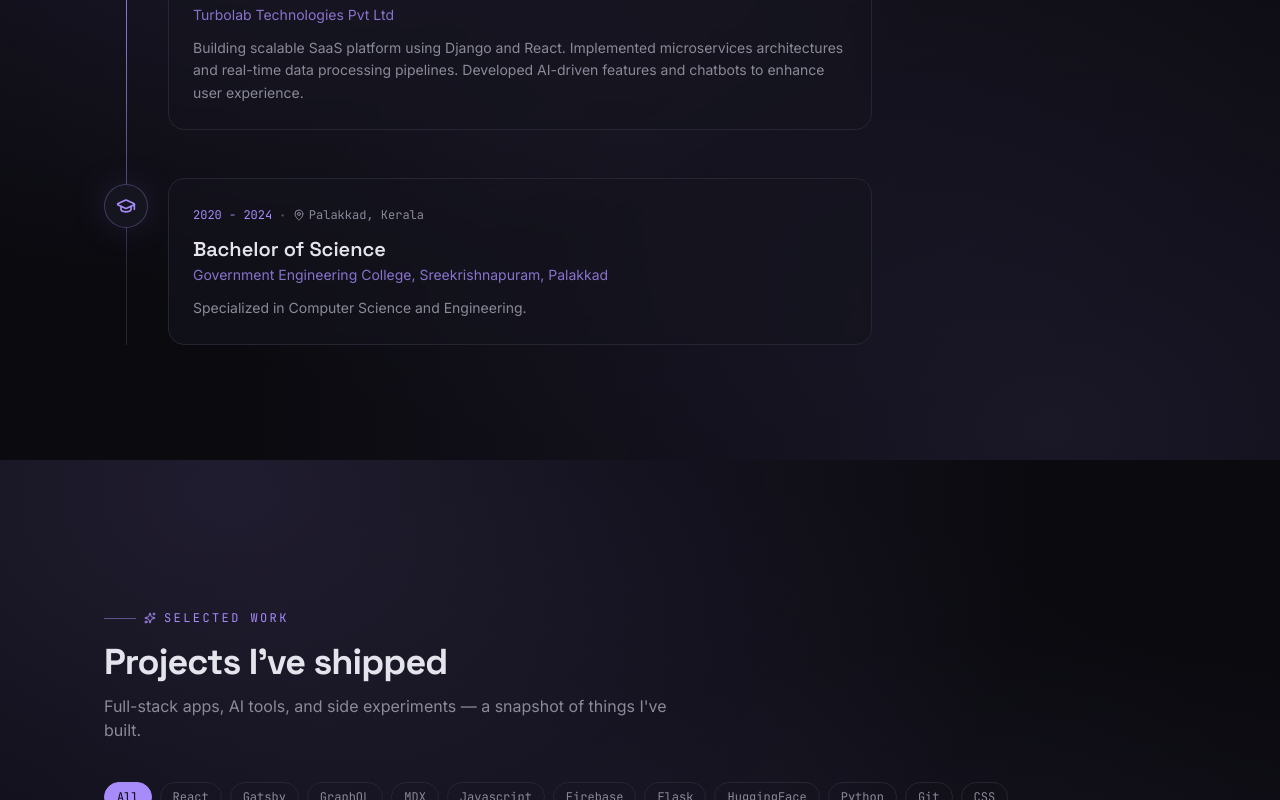
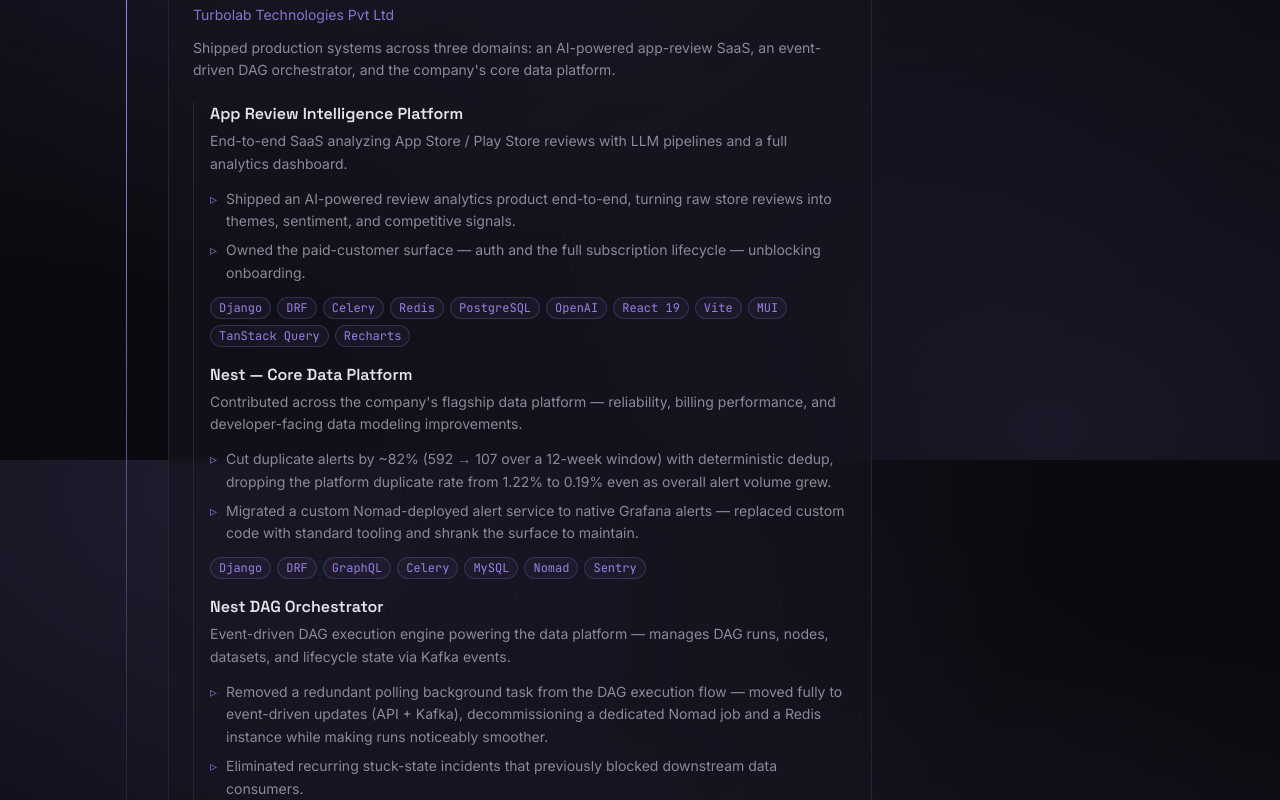
Before and after one commit to mashhoorahdal/portfolio, a React (Vite) app: page / in a window 1280 px wide. Shown: the part 1140-1940 px from the top of the page. Built offline with nearby package versions, Linux system fonts and the light colour scheme.

Commit message:
feat: enhance experience section with detailed project summaries and bullet points

```diff
--- a/src/components/Timeline/Timeline.jsx
+++ b/src/components/Timeline/Timeline.jsx
@@ -5,6 +5,32 @@
 
 const isEducation = (title) =>
   /bachelor|master|phd|engineering|school|college|university|b\.?\s*sc/i.test(title);
+
+const BulletList = ({ items }) => (
+  <ul className="mt-3 space-y-1.5">
+    {items.map((b, i) => (
+      <li
+        key={i}
+        className="text-sm text-fg-muted leading-relaxed pl-4 relative before:content-['▹'] before:absolute before:left-0 before:text-accent/70"
+      >
+        {b}
+      </li>
+    ))}
+  </ul>
+);
+
+const TechPills = ({ items }) => (
+  <div className="mt-3 flex flex-wrap gap-1.5">
+    {items.map((t) => (
+      <span
+        key={t}
+        className="text-[10px] md:text-xs font-mono px-2 py-0.5 rounded-full border border-accent/20 bg-accent/5 text-accent/90"
+      >
+        {t}
+      </span>
+    ))}
+  </div>
+);
 
 const TimelineNode = ({ exp, index }) => {
   const Icon = isEducation(exp.title) ? GraduationCap : Briefcase;
@@ -34,7 +60,34 @@
         </div>
         <h3 className="font-display text-lg md:text-xl font-semibold">{exp.title}</h3>
         <p className="text-sm text-accent/80 mt-0.5">{exp.company}</p>
-        <p className="text-sm text-fg-muted mt-3 leading-relaxed">{exp.description}</p>
+
+        {exp.summary && (
+          <p className="text-sm text-fg-muted mt-3 leading-relaxed">{exp.summary}</p>
+        )}
+
+        {exp.description && !exp.summary && (
+          <p className="text-sm text-fg-muted mt-3 leading-relaxed">{exp.description}</p>
+        )}
+
+        {exp.bullets?.length > 0 && <BulletList items={exp.bullets} />}
+        {exp.tech?.length > 0 && <TechPills items={exp.tech} />}
+
+        {exp.projects?.length > 0 && (
+          <div className="mt-5 space-y-4 border-l border-border pl-4">
+            {exp.projects.map((p) => (
+              <div key={p.name}>
+                <h4 className="font-display text-sm md:text-base font-semibold text-fg">
+                  {p.name}
+                </h4>
+                {p.summary && (
+                  <p className="text-sm text-fg-muted mt-1 leading-relaxed">{p.summary}</p>
+                )}
+                {p.bullets?.length > 0 && <BulletList items={p.bullets} />}
+                {p.tech?.length > 0 && <TechPills items={p.tech} />}
+              </div>
+            ))}
+          </div>
+        )}
       </div>
     </motion.div>
   );
--- a/src/portfolio.js
+++ b/src/portfolio.js
@@ -122,7 +122,68 @@
     company: "Turbolab Technologies Pvt Ltd",
     location: "Kochi, Kerala",
     date: "2024 - Present",
-    description: "Building scalable SaaS platform using Django and React. Implemented microservices architectures and real-time data processing pipelines. Developed AI-driven features and chatbots to enhance user experience.",
+    summary:
+      "Shipped production systems across three domains: an AI-powered app-review SaaS, an event-driven DAG orchestrator, and the company's core data platform.",
+    projects: [
+      {
+        name: "App Review Intelligence Platform",
+        summary:
+          "End-to-end SaaS analyzing App Store / Play Store reviews with LLM pipelines and a full analytics dashboard.",
+        bullets: [
+          "Shipped an AI-powered review analytics product end-to-end, turning raw store reviews into themes, sentiment, and competitive signals.",
+          "Owned the paid-customer surface — auth and the full subscription lifecycle — unblocking onboarding.",
+        ],
+        tech: [
+          "Django",
+          "DRF",
+          "Celery",
+          "Redis",
+          "PostgreSQL",
+          "OpenAI",
+          "React 19",
+          "Vite",
+          "MUI",
+          "TanStack Query",
+          "Recharts",
+        ],
+      },
+      {
+        name: "Nest — Core Data Platform",
+        summary:
+          "Contributed across the company's flagship data platform — reliability, billing performance, and developer-facing data modeling improvements.",
+        bullets: [
+          "Cut duplicate alerts by ~82% (592 → 107 over a 12-week window) with deterministic dedup, dropping the platform duplicate rate from 1.22% to 0.19% even as overall alert volume grew.",
+          "Migrated a custom Nomad-deployed alert service to native Grafana alerts — replaced custom code with standard tooling and shrank the surface to maintain.",
+        ],
+        tech: [
+          "Django",
+          "DRF",
+          "GraphQL",
+          "Celery",
+          "MySQL",
+          "Nomad",
+          "Sentry",
+        ],
+      },
+      {
+        name: "Nest DAG Orchestrator",
+        summary:
+          "Event-driven DAG execution engine powering the data platform — manages DAG runs, nodes, datasets, and lifecycle state via Kafka events.",
+        bullets: [
+          "Removed a redundant polling background task from the DAG execution flow — moved fully to event-driven updates (API + Kafka), decommissioning a dedicated Nomad job and a Redis instance while making runs noticeably smoother.",
+          "Eliminated recurring stuck-state incidents that previously blocked downstream data consumers.",
+        ],
+        tech: [
+          "Django",
+          "DRF",
+          "Confluent Kafka",
+          "Redis",
+          "PostgreSQL",
+          "Elasticsearch",
+          "Sentry",
+        ],
+      },
+    ],
   },
   {
     title: "Bachelor of Science",
```
